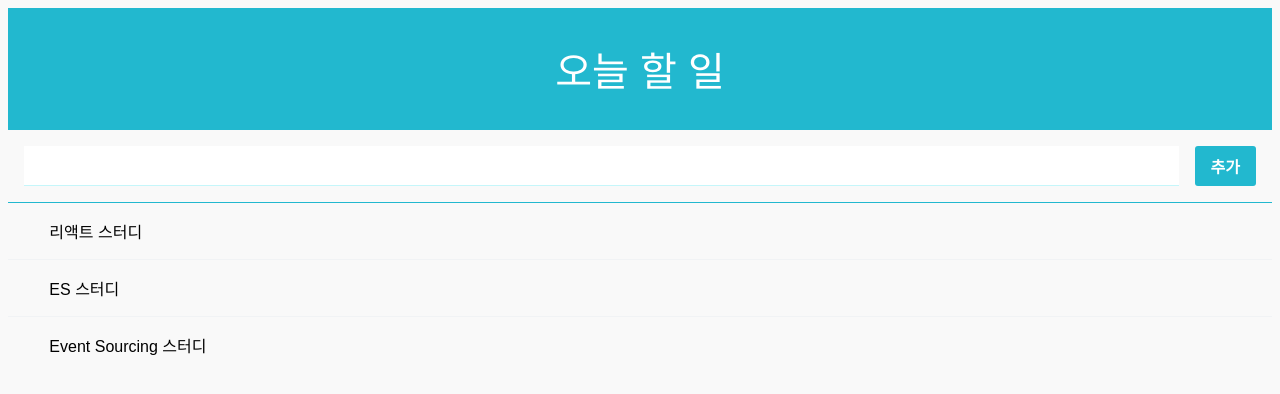
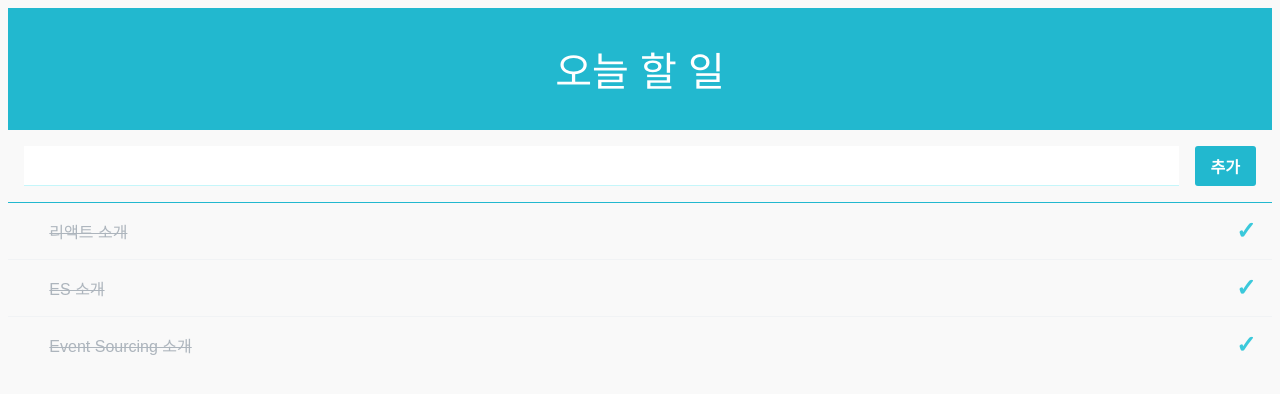
Before and after one commit to easywaldo/react-todo-list, a React (Create React App) app: page / in a window 1280 px wide. Shown: the top 394 px of the page. Built offline with nearby package versions, Linux system fonts and the light colour scheme.

Commit message:
todo item 등록기능 추가

```diff
--- a/src/App.js
+++ b/src/App.js
@@ -5,13 +5,62 @@
 import TodoItemList from './components/TodoItemList';
 
 class App extends Component {
+  id = 3;
+  state = {
+    input: '',
+    todos: [
+      { id: 0, text: ' 리액트 소개', checked: false },
+      { id: 1, text: ' ES 소개', checked: true },
+      { id: 2, text: ' Event Sourcing 소개', checked: false }
+    ]
+  };
+
   render() {
+    const { input, todos } = this.state;
+    const {
+      handleChange,
+      handleCreate,
+      handleKeyPress
+    } = this;
+
     return (
-    <TodoListTemplates form={<Form/>}>
-        <TodoItemList/>
+    <TodoListTemplates form={(
+      <Form
+      value={input}
+      onKeyPress={handleKeyPress}
+      onChange={handleChange}
+      onCreate={handleCreate}
+      />
+    )}>
+        <TodoItemList todos={todos}/>
     </TodoListTemplates>
     );
-  }
+  };
+
+  handleChange = (e) => {
+    this.setState({
+      input: e.target.value
+    });
+  };
+
+  handleCreate = (e) => {
+    const { input, todos } = this.state;
+    this.setState({
+      input: '',
+      todos: todos.concat({
+        id: this.id++,
+        text: input,
+        checked: false
+      })
+    });
+  };
+
+  handleKeyPress = (e) => {
+    if(e.key === 'Enter') {
+      this.handleCreate();
+    }
+  };
+
 }
 
 export default App;
--- a/src/components/TodoItemList.js
+++ b/src/components/TodoItemList.js
@@ -4,14 +4,30 @@
 class TodoItemList extends Component {
     render() {
         const { todos, onToggle, onRemove } = this.props;
+        const todoList = todos.map(
+            ({id, text, checked}) => (
+            <TodoItem
+            id={id}
+            text={text}
+            checked="checked"
+            onToggle={onToggle}
+            onRemove={onRemove}
+            key={id}
+            />
+        ));
 
         return (
             <div>
-                <TodoItem text="리액트 스터디"/>
-                <TodoItem text="ES 스터디" />
-                <TodoItem text="Event Sourcing 스터디" />
+                {todoList}
             </div>
         );
+        // return (
+        //     <div>
+        //         <TodoItem text="리액트 스터디"/>
+        //         <TodoItem text="ES 스터디" />
+        //         <TodoItem text="Event Sourcing 스터디" />
+        //     </div>
+        // );
     }
 }
 
```
